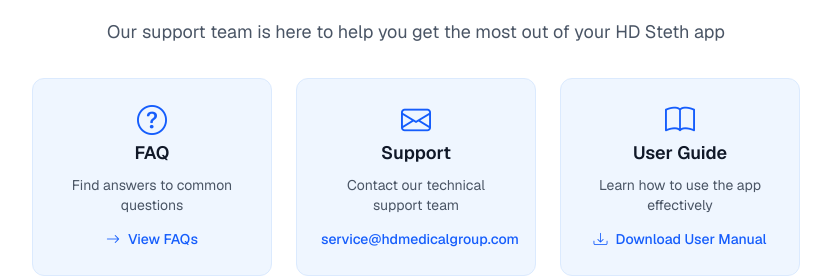
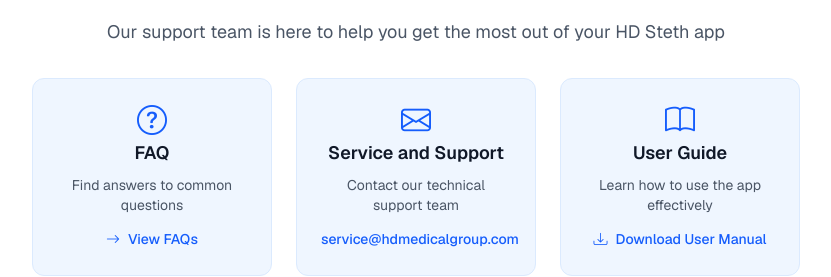
Before and after one commit to jilldhandhukiya/HD-Medical, a Next.js app: page /app in a window 1280 px wide. Shown: the part 2000-2277 px from the top of the page, without its empty margins (224-1055 px from the left). Built offline with nearby package versions, Linux system fonts and the light colour scheme.

Commit message:
App and Home Page Text error changed

```diff
--- a/src/app/app/page.js
+++ b/src/app/app/page.js
@@ -570,7 +570,7 @@
               onClick={() => window.location.href = 'mailto:service@hdmedicalgroup.com'}
             >
               <i className="bi bi-envelope text-3xl text-[#155dfc] mb-4"></i>
-              <h3 className="text-lg font-semibold text-gray-900 mb-2">Support</h3>
+              <h3 className="text-lg font-semibold text-gray-900 mb-2">Service and Support</h3>
               <p className="text-gray-600 text-sm mb-3">Contact our technical support team</p>
               <span className="inline-flex items-center gap-2 text-[#155dfc] font-medium hover:underline text-sm">
                 service@hdmedicalgroup.com
--- a/src/app/page.js
+++ b/src/app/page.js
@@ -642,8 +642,8 @@
     },
     {
       quote: "HD Steth is transforming the way medicine is practiced at the point of care setting by enhancing the patient experience, saving time and costs while improving outcomes.",
-      name: "Dr. Douglas Johnston, MD",
-      title: "MD, Chief of Cardiac Surgery, Fellow: Cleveland Clinic",
+      name: "Dr. Douglas R Johnston, MD",
+      title: "MD, Chief of Cardiac Surgery, \n Fellow: Cleveland Clinic",
       image: "/images/testi-icon2.png"
     },
     {
```
